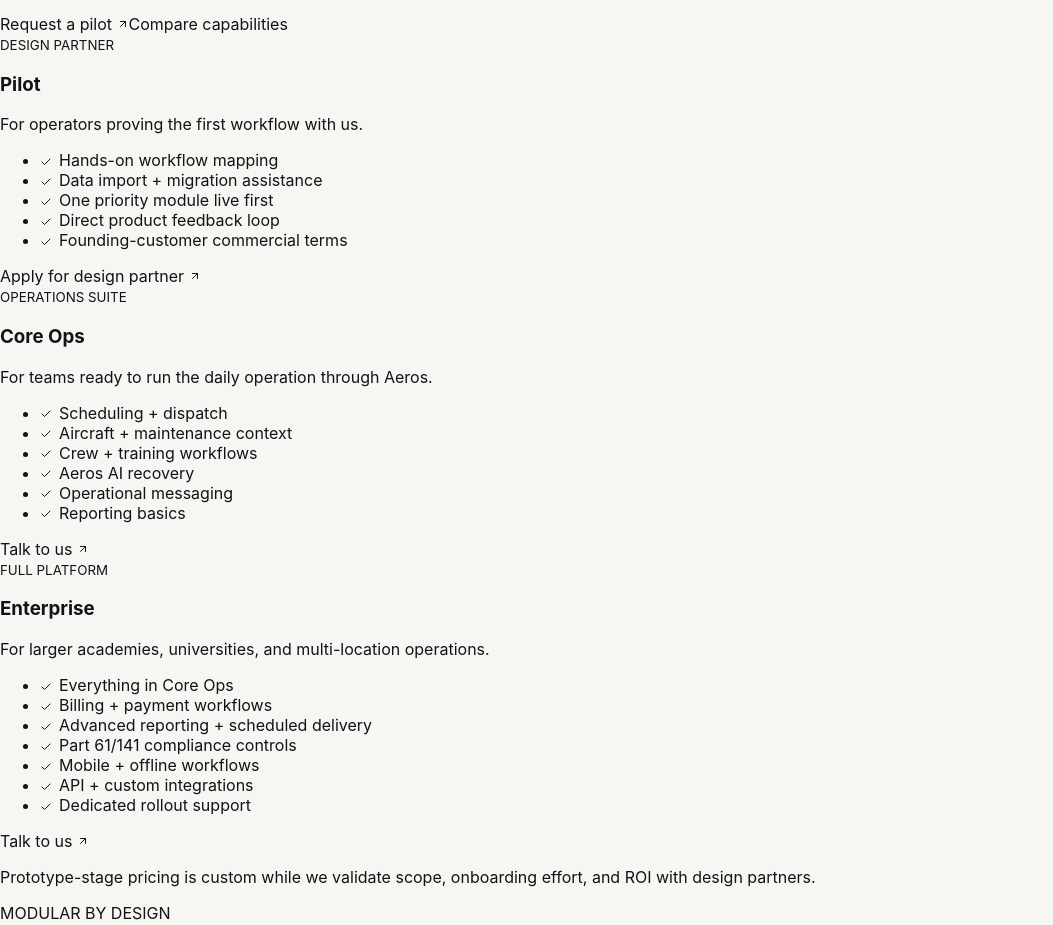
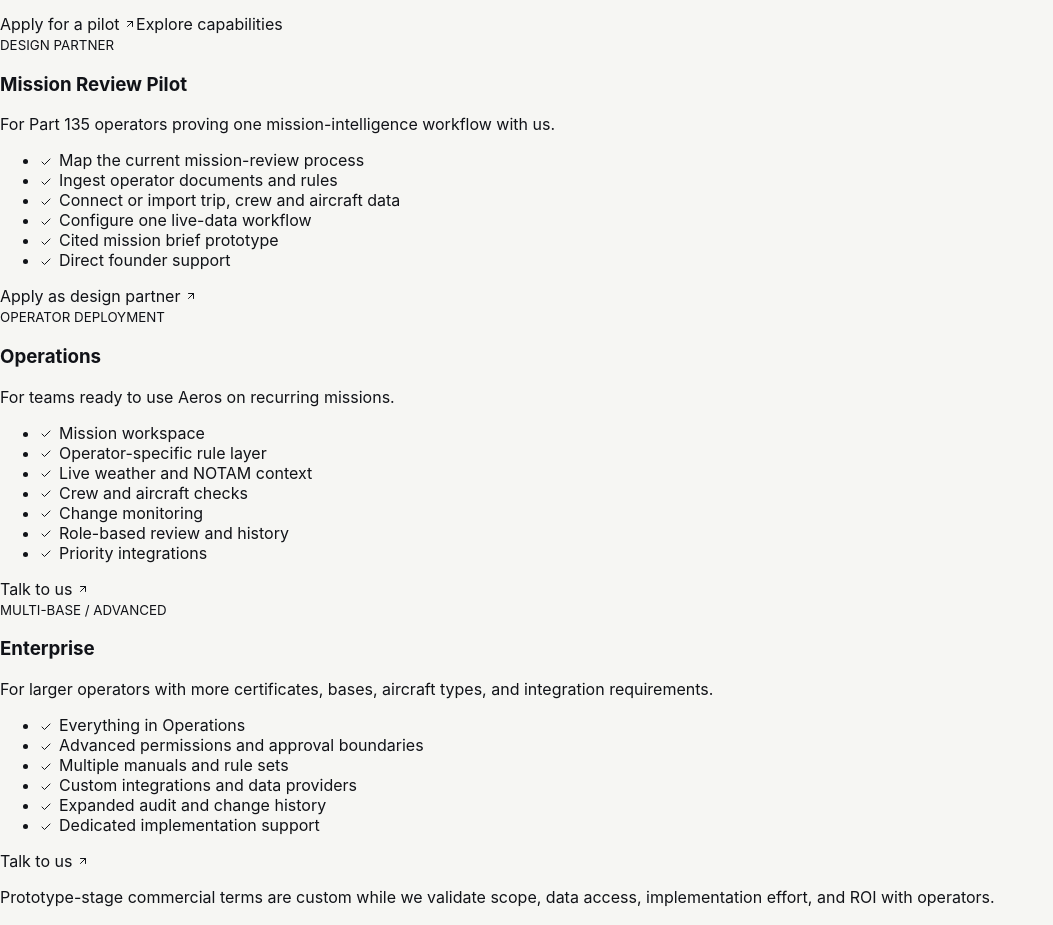
Before and after one commit to saharshbaweja/Rho, a Next.js app: page /pricing in a window 1280 px wide. Shown: the part 219-1144 px from the top of the page, without its empty margins (0-1053 px from the left). Built offline with nearby package versions, Linux system fonts and the light colour scheme.

Commit message:
Reframe Aeros pricing around design-partner deployment

```diff
--- a/app/pricing/page.jsx
+++ b/app/pricing/page.jsx
@@ -2,17 +2,17 @@ import Link from 'next/link';
 import {ArrowUpRight,Check} from 'lucide-react';
 
 const plans=[
- {eyebrow:'DESIGN PARTNER',title:'Pilot',desc:'For operators proving the first workflow with us.',features:['Hands-on workflow mapping','Data import + migration assistance','One priority module live first','Direct product feedback loop','Founding-customer commercial terms']},
- {eyebrow:'OPERATIONS SUITE',title:'Core Ops',desc:'For teams ready to run the daily operation through Aeros.',features:['Scheduling + dispatch','Aircraft + maintenance context','Crew + training workflows','Aeros AI recovery','Operational messaging','Reporting basics']},
- {eyebrow:'FULL PLATFORM',title:'Enterprise',desc:'For larger academies, universities, and multi-location operations.',features:['Everything in Core Ops','Billing + payment workflows','Advanced reporting + scheduled delivery','Part 61/141 compliance controls','Mobile + offline workflows','API + custom integrations','Dedicated rollout support']}
+ {eyebrow:'DESIGN PARTNER',title:'Mission Review Pilot',desc:'For Part 135 operators proving one mission-intelligence workflow with us.',features:['Map the current mission-review process','Ingest operator documents and rules','Connect or import trip, crew and aircraft data','Configure one live-data workflow','Cited mission brief prototype','Direct founder support']},
+ {eyebrow:'OPERATOR DEPLOYMENT',title:'Operations',desc:'For teams ready to use Aeros on recurring missions.',features:['Mission workspace','Operator-specific rule layer','Live weather and NOTAM context','Crew and aircraft checks','Change monitoring','Role-based review and history','Priority integrations']},
+ {eyebrow:'MULTI-BASE / ADVANCED',title:'Enterprise',desc:'For larger operators with more certificates, bases, aircraft types, and integration requirements.',features:['Everything in Operations','Advanced permissions and approval boundaries','Multiple manuals and rule sets','Custom integrations and data providers','Expanded audit and change history','Dedicated implementation support']}
 ];
 
 export default function Pricing(){return <div className="fsp-site">
- <section className="fsp-hero"><div><div className="fsp-kicker">PRICING</div><h1>Start with the workflow that pays for the platform.</h1></div><div className="fsp-hero-copy"><p>Aeros is early, so we are not inventing public per-aircraft pricing before we understand deployment depth. The commercial model is designed to expand with the modules and operational value a customer actually uses.</p><div className="fsp-actions"><Link href="/contact/" className="fsp-primary">Request a pilot <ArrowUpRight size={12}/></Link><Link href="/product/" className="fsp-secondary">Compare capabilities</Link></div></div></section>
+ <section className="fsp-hero"><div><div className="fsp-kicker">DESIGN PARTNERS</div><h1>Start with one mission-review workflow that is still too manual.</h1></div><div className="fsp-hero-copy"><p>Aeros is early. We are prioritizing operator fit, trust, onboarding depth, and measurable time savings over pretending the product already has standardized public SaaS pricing.</p><div className="fsp-actions"><Link href="/contact/" className="fsp-primary">Apply for a pilot <ArrowUpRight size={12}/></Link><Link href="/product/" className="fsp-secondary">Explore capabilities</Link></div></div></section>
 
- <section className="fsp-section"><div className="fsp-pricing-grid">{plans.map((p,i)=><article className={'fsp-plan '+(i===1?'featured':'')} key={p.title}><small>{p.eyebrow}</small><h3>{p.title}</h3><p>{p.desc}</p><ul>{p.features.map(x=><li key={x}><Check size={12} style={{marginRight:7,verticalAlign:'middle'}}/>{x}</li>)}</ul><Link href="/contact/" className={i===1?'fsp-secondary':'fsp-primary'}>{i===0?'Apply for design partner':'Talk to us'} <ArrowUpRight size={12}/></Link></article>)}</div><p className="fsp-note">Prototype-stage pricing is custom while we validate scope, onboarding effort, and ROI with design partners.</p></section>
+ <section className="fsp-section"><div className="fsp-pricing-grid">{plans.map((p,i)=><article className={'fsp-plan '+(i===1?'featured':'')} key={p.title}><small>{p.eyebrow}</small><h3>{p.title}</h3><p>{p.desc}</p><ul>{p.features.map(x=><li key={x}><Check size={12} style={{marginRight:7,verticalAlign:'middle'}}/>{x}</li>)}</ul><Link href="/contact/" className={i===1?'fsp-secondary':'fsp-primary'}>{i===0?'Apply as design partner':'Talk to us'} <ArrowUpRight size={12}/></Link></article>)}</div><p className="fsp-note">Prototype-stage commercial terms are custom while we validate scope, data access, implementation effort, and ROI with operators.</p></section>
 
- <section className="fsp-section"><div className="fsp-section-head"><div><div className="fsp-kicker">MODULAR BY DESIGN</div><h2>Buy the operating layer you need. Add the rest when it earns its place.</h2></div><p>Aeros is structured so a school can begin with Scheduling + AI Recovery, then add Training, Maintenance, Billing, Reporting, Compliance, Mobile, and integrations without replacing the operating model underneath.</p></div><div className="fsp-cap-grid">{[['Scheduling + Dispatch','Resource planning, reservations, readiness, check-in/out, reminders, and recovery.'],['Training + Compliance','Curricula, progress, records, signatures, graduation visibility, and audit workflows.'],['Maintenance','Squawks, work orders, inspections, parts, labor, downtime, and schedule impact.'],['Billing + Payments','Invoices, rate rules, balances, subscriptions, payment collection, and reconciliation.'],['Reporting + Analytics','Custom dashboards, scheduled reports, utilization, performance, and predictive risk.'],['Platform + Integrations','Mobile/offline, API, messaging, accounting, flight data, weather, and partner connectivity.']].map(([t,d])=><article className="fsp-cap-card" key={t}><h3>{t}</h3><p>{d}</p></article>)}</div></section>
+ <section className="fsp-section"><div className="fsp-section-head"><div><div className="fsp-kicker">ROI PRINCIPLE</div><h2>Aeros should save more operational review time than it costs.</h2></div><p>The initial value metric is simple: reduce repetitive search and cross-checking, shorten mission-review cycles, make changes easier to re-review, and reduce the chance that a relevant restriction or update is buried in another system.</p></div></section>
 
- <section className="fsp-final"><div><div className="fsp-kicker">ROI PRINCIPLE</div><h2>Aeros should cost less than the capacity it helps you recover.</h2></div><Link href="/contact/" className="fsp-primary">Model a pilot with us <ArrowUpRight size={12}/></Link></section>
+ <section className="fsp-final"><div><div className="fsp-kicker">PILOT SCOPE</div><h2>One operator. One workflow. Real missions. Measurable time saved.</h2></div><Link href="/contact/" className="fsp-primary">Model a pilot with us <ArrowUpRight size={12}/></Link></section>
  </div>}
```
